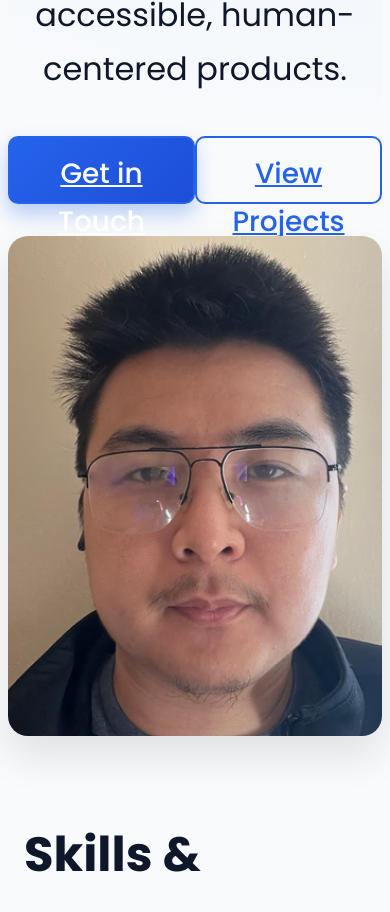
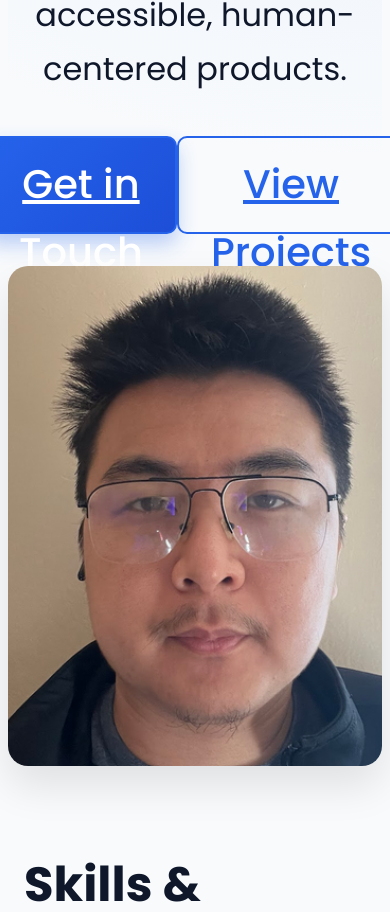
Before and after one commit to jasontran320/work-portfolio, a React (Vite) app in the folder a1-portfolio/: page / in a window 390 px wide. Shown: the part 813-1725 px from the top of the page. Built offline with nearby package versions, Linux system fonts and the light colour scheme.

Commit message:
styling a bit more for certain browsers

```diff
--- a/a1-portfolio/src/styles/main.css
+++ b/a1-portfolio/src/styles/main.css
@@ -124,17 +124,17 @@ body {
 
   .btn.btn-primary.bp2 {
     margin-right: 0px;
-    width: 200px;
-    height: 40px;
-    font-size: 28px;
+    width: 300px;
+    height: 70px;
+    font-size: 40px;
     text-align: center;
   }
 
   a.btn.btn-outline.bo3 {
     margin-right: 0px;
-    width: 200px;
-    height: 40px;
-    font-size: 28px;
+    width: 300px;
+    height: 70px;
+    font-size: 40px;
     text-align: center;
   }
 
@@ -259,6 +259,7 @@ body {
   width: 600px;
   position: relative;
   z-index: 9999;
+  scrollbar-width: none;
 }
 
 .popup-header {
@@ -557,7 +558,7 @@ body {
     max-height: 250px;
     font-size: 36px;
     text-align: center;
-    padding: 20px;
+    padding: 15px;
   }
 
 
```
